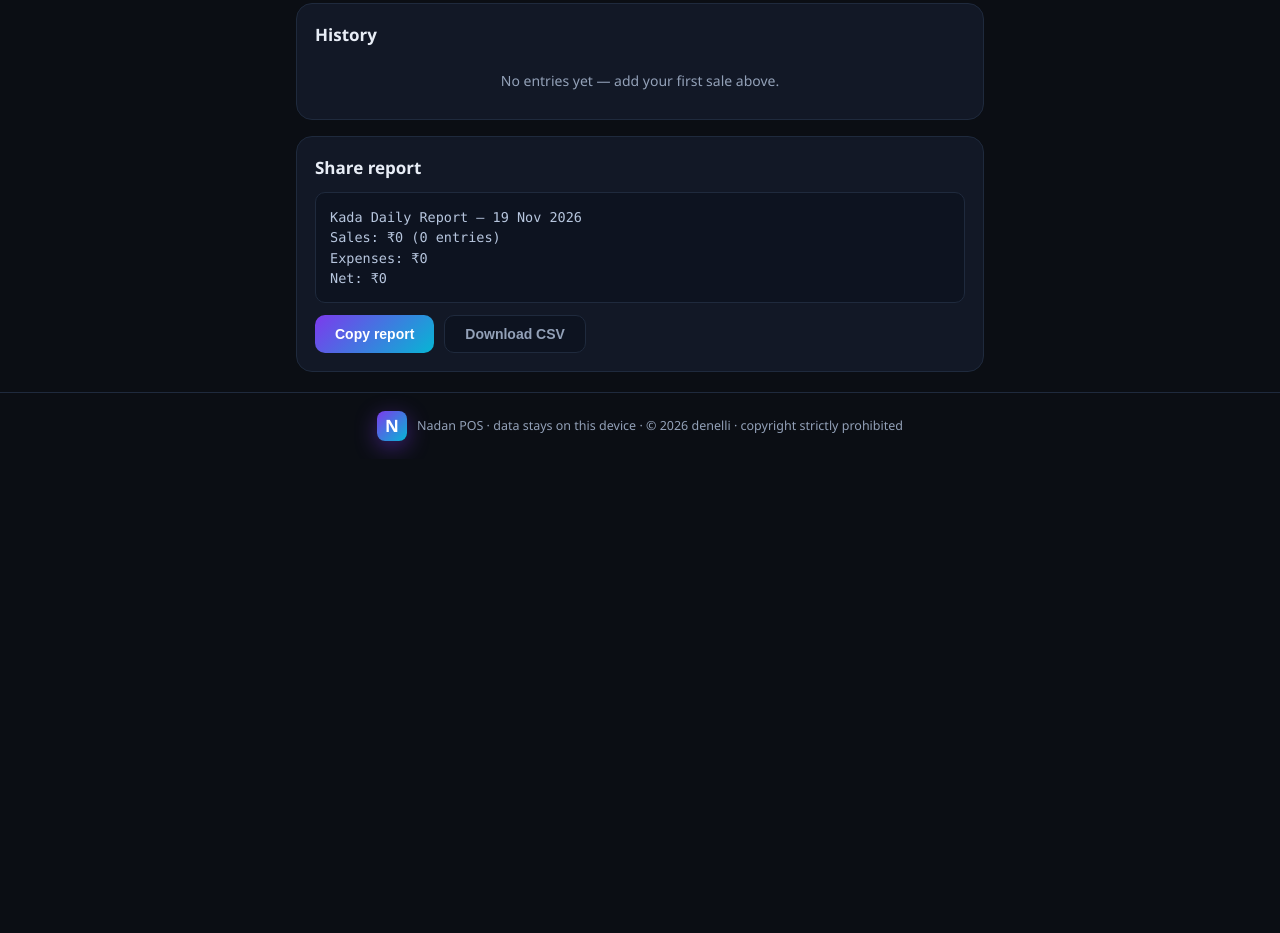
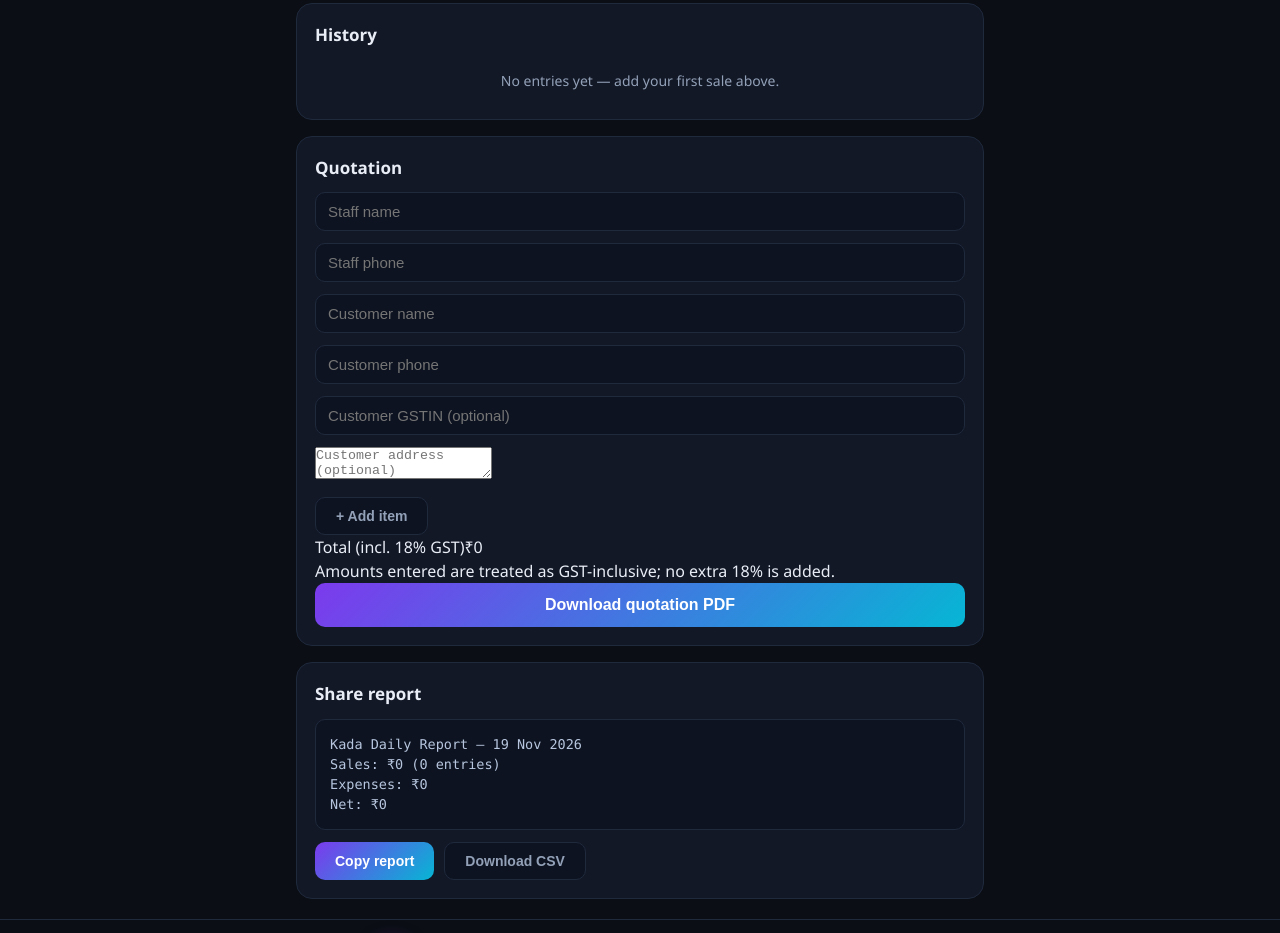
Before and after one commit to shamilhabeebnelli/kada-daily, a plain HTML site: page index.html in a window 1280 px wide. Shown: the part 977-1910 px from the top of the page. Before the commit the page ends 1436 px from the top, so only its background shows below. Drawn offline with Linux system fonts and the light colour scheme.

Commit message:
Update index.html

```diff
--- a/index.html
+++ b/index.html
@@ -73,6 +73,24 @@
     <div id="kd-history" class="kd-history"></div>
   </section>
 
+
+  <section class="kd-card" id="kd-quotecard">
+    <h2>Quotation</h2>
+    <div class="kd-formrow"><input id="kd-q-staff" type="text" maxlength="60" placeholder="Staff name" autocomplete="name"></div>
+    <div class="kd-formrow"><input id="kd-q-staffphone" type="tel" maxlength="15" placeholder="Staff phone"></div>
+    <div class="kd-formrow"><input id="kd-q-cust" type="text" maxlength="60" placeholder="Customer name"></div>
+    <div class="kd-formrow"><input id="kd-q-custphone" type="tel" maxlength="15" placeholder="Customer phone"></div>
+    <div class="kd-formrow"><input id="kd-q-gstin" type="text" maxlength="15" placeholder="Customer GSTIN (optional)"></div>
+    <div class="kd-formrow"><textarea id="kd-q-addr" rows="2" maxlength="200" placeholder="Customer address (optional)"></textarea></div>
+    <div id="kd-q-items"></div>
+    <button class="kd-btn kd-ghost kd-q-addrowbtn" id="kd-q-addrow">+ Add item</button>
+    <div class="kd-q-totalrow">
+      <span>Total (incl. 18% GST)</span><span class="kd-q-total" id="kd-q-total">₹0</span>
+    </div>
+    <p class="kd-q-gstpart" id="kd-q-gstpart">Amounts entered are treated as GST-inclusive; no extra 18% is added.</p>
+    <button class="kd-btn kd-big" id="kd-q-pdf">Download quotation PDF</button>
+  </section>
+
   <section class="kd-card">
     <h2>Share report</h2>
     <pre class="kd-report" id="kd-report"></pre>
@@ -89,6 +107,8 @@
   <p>Nadan POS &middot; data stays on this device &middot; &copy; 2026 denelli &middot; copyright strictly prohibited</p>
 </footer>
 
+<script src="https://cdnjs.cloudflare.com/ajax/libs/pdfmake/0.2.7/pdfmake.min.js"></script>
+<script src="https://cdnjs.cloudflare.com/ajax/libs/pdfmake/0.2.7/vfs_fonts.js"></script>
 <script src="app.js"></script>
 </body>
 </html>
```
